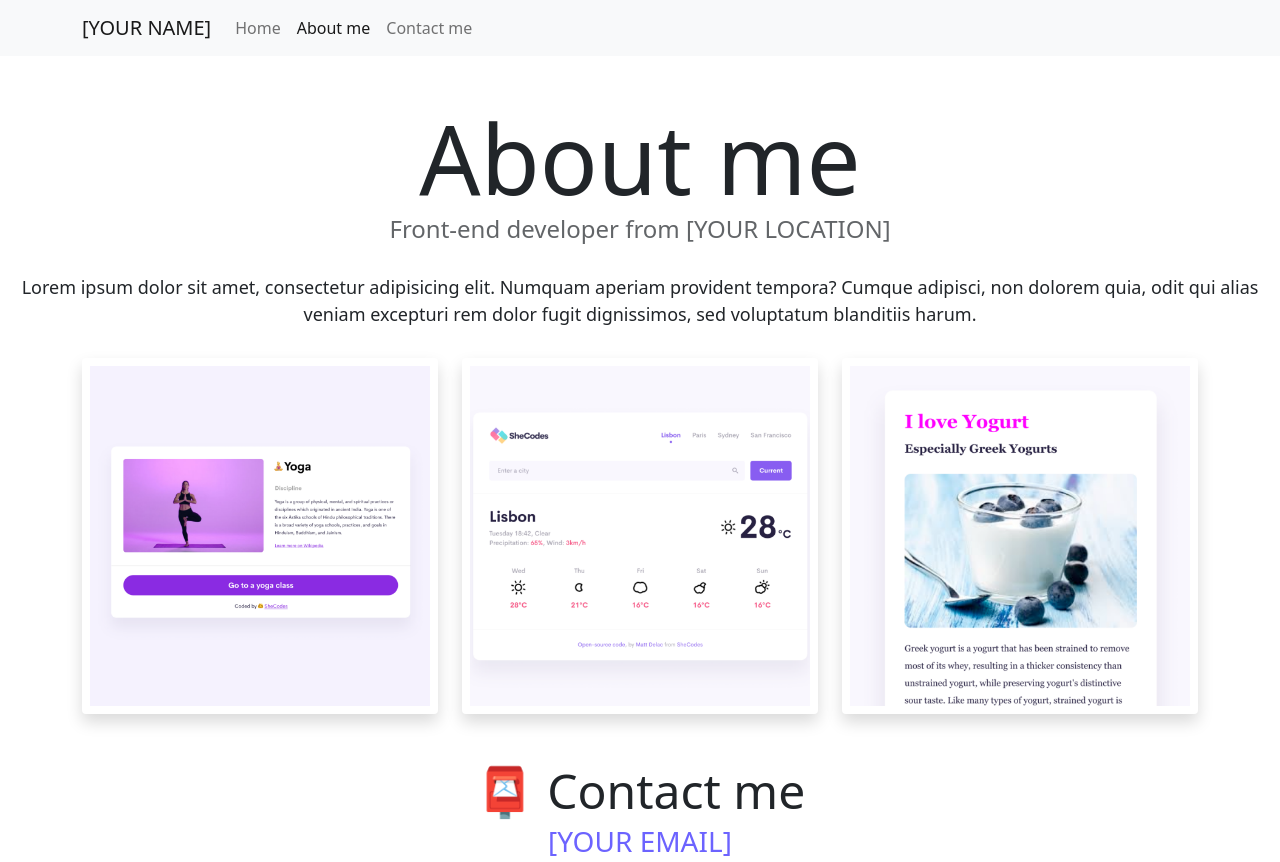
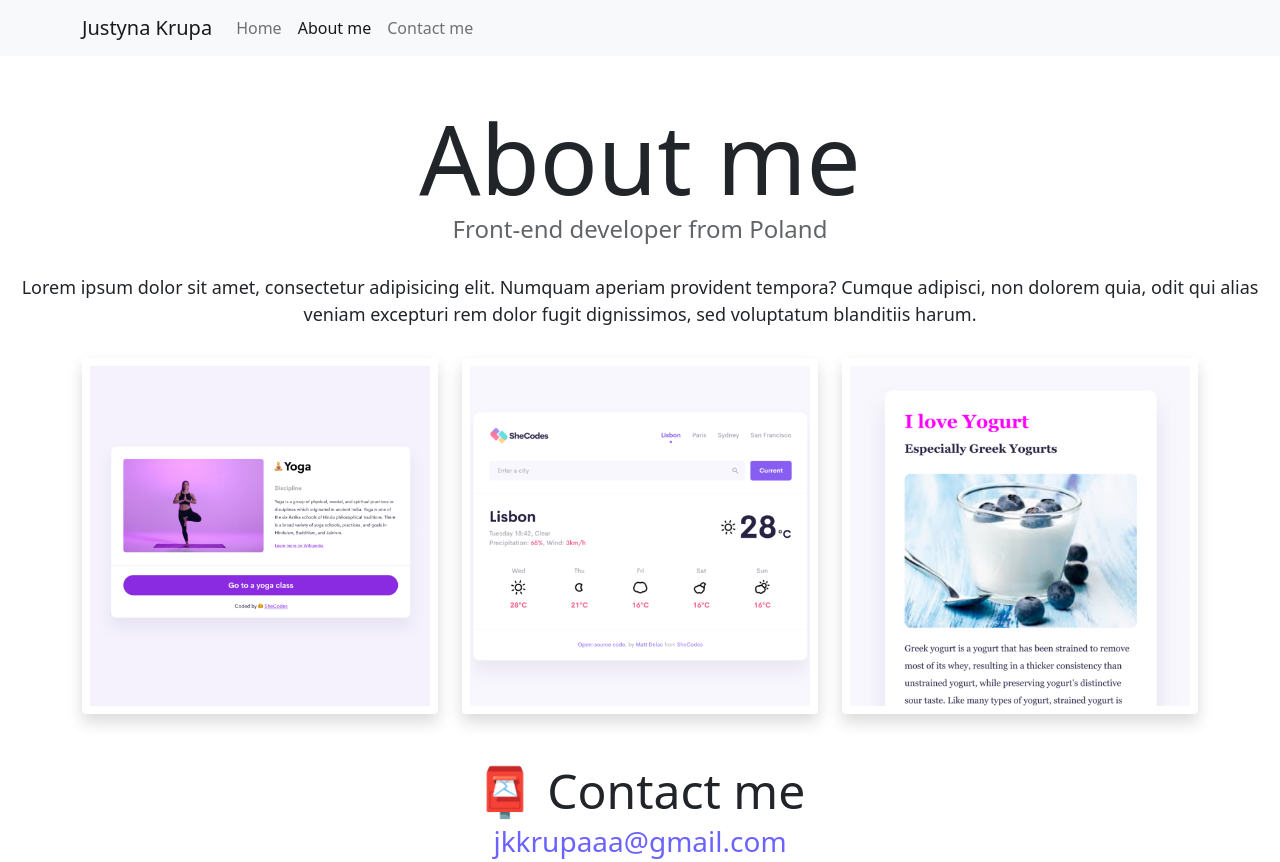
Before and after one commit to Justa91/about-me-page, a plain HTML site: page about.html in a window 1280 px wide. Drawn offline with nearby package versions, Linux system fonts and the light colour scheme.

Commit message:
added name

```diff
--- a/about.html
+++ b/about.html
@@ -16,12 +16,12 @@
       crossorigin="anonymous"
     ></script>
     <link rel="stylesheet" href="style.css" />
-    <title>About [YOUR NAME]</title>
+    <title>About Justyna Krupa</title>
   </head>
   <body>
     <nav class="navbar navbar-expand-lg navbar-light bg-light fixed-top">
       <div class="container">
-        <a class="navbar-brand" href="index.html">[YOUR NAME]</a>
+        <a class="navbar-brand" href="index.html">Justyna Krupa</a>
         <button
           class="navbar-toggler"
           type="button"
@@ -49,7 +49,7 @@
       </div>
     </nav>
     <h1 class="text-center">About me</h1>
-    <h3 class="text-center">Front-end developer from [YOUR LOCATION]</h3>
+    <h3 class="text-center">Front-end developer from Poland</h3>
     <div class="about-paragraphs text-center">
       <p>
         Lorem ipsum dolor sit amet, consectetur adipisicing elit. Numquam
@@ -73,7 +73,9 @@
     </div>
     <div id="contact" class="mt-5">
       <h2 class="text-center">📮 Contact me</h2>
-      <a href="mailto:[YOUR EMAIL]" class="email-link"> [YOUR EMAIL] </a>
+      <a href="mailto:jkkrupaaa@gmail.com" class="email-link">
+        jkkrupaaa@gmail.com</a
+      >
     </div>
   </body>
 </html>
```
Also changed, not shown: index.html (+4 -4 lines).
